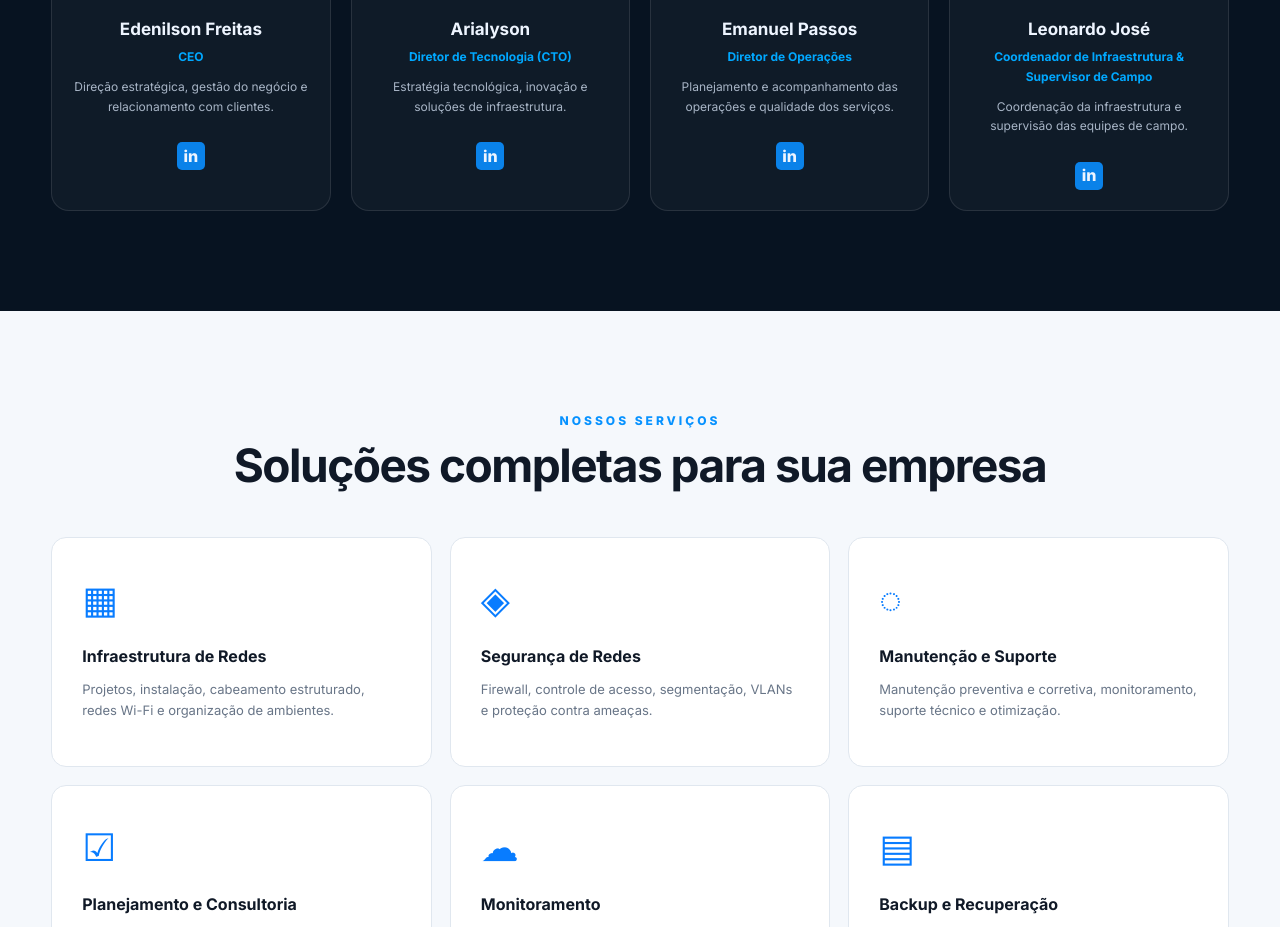
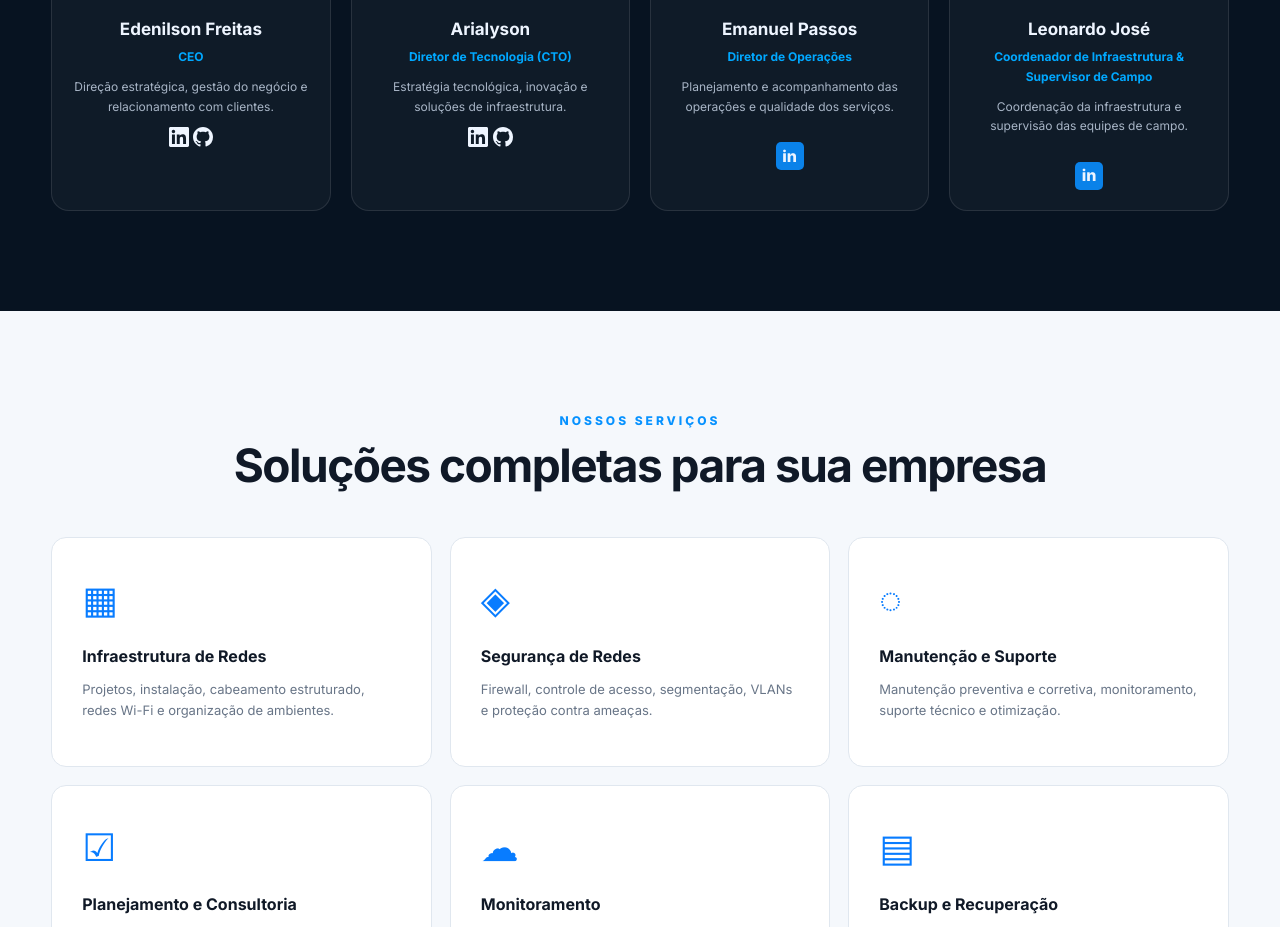
Before and after one commit to EdenilsonFreitas/Portifolio_Connecta, a plain HTML site: page index.html in a window 1280 px wide. Shown: the part 2381-3308 px from the top of the page. Drawn offline with Linux system fonts and the light colour scheme.

Commit message:
adicionando o github do team

```diff
--- a/index.html
+++ b/index.html
@@ -222,16 +222,48 @@
                 clientes.
               </p>
 
+              <div class="social-links">
                 <a
                   href="https://www.linkedin.com/in/edenilsonfreitas/"
                   target="_blank"
                   rel="noopener noreferrer"
+                  class="social-link"
                   aria-label="LinkedIn de Edenilson Freitas"
                 >
-                in
+                  <svg
+                    xmlns="http://www.w3.org/2000/svg"
+                    width="20"
+                    height="20"
+                    viewBox="0 0 24 24"
+                    fill="currentColor"
+                  >
+                    <path
+                      d="M20.447 20.452h-3.554v-5.569c0-1.328-.027-3.037-1.852-3.037-1.853 0-2.136 1.445-2.136 2.939v5.667H9.351V9h3.414v1.561h.046c.477-.9 1.637-1.85 3.37-1.85 3.601 0 4.267 2.37 4.267 5.455v6.286zM5.337 7.433c-1.144 0-2.063-.926-2.063-2.065 0-1.138.92-2.063 2.063-2.063 1.14 0 2.064.925 2.064 2.063 0 1.139-.925 2.065-2.064 2.065zm1.782 13.019H3.555V9h3.564v11.452zM22.225 0H1.771C.792 0 0 .774 0 1.729v20.542C0 23.227.792 24 1.771 24h20.451C23.2 24 24 23.227 24 22.271V1.729C24 .774 23.2 0 22.222 0h.003z"
+                    />
+                  </svg>
                 </a>
+
+                <a
+                  href="https://github.com/EdenilsonFreitas"
+                  target="_blank"
+                  rel="noopener noreferrer"
+                  class="social-link"
+                  aria-label="GitHub de Edenilson Freitas"
+                >
+                  <svg
+                    xmlns="http://www.w3.org/2000/svg"
+                    width="20"
+                    height="20"
+                    viewBox="0 0 24 24"
+                    fill="currentColor"
+                  >
+                    <path
+                      d="M12 0C5.37 0 0 5.37 0 12c0 5.31 3.435 9.795 8.205 11.385.6.105.825-.255.825-.57 0-.285-.015-1.23-.015-2.235-3.015.555-3.795-.735-4.035-1.41-.135-.345-.72-1.41-1.23-1.695-.42-.225-1.02-.78-.015-.795.945-.015 1.62.87 1.845 1.23 1.08 1.815 2.805 1.305 3.495.99.105-.78.42-1.305.765-1.605-2.67-.3-5.46-1.335-5.46-5.925 0-1.305.465-2.385 1.23-3.225-.12-.3-.54-1.53.12-3.15 0 0 1.005-.315 3.3 1.23.96-.27 1.98-.405 3-.405s2.04.135 3 .405c2.295-1.56 3.3-1.23 3.3-1.23.66 1.62.24 2.85.12 3.15.765.84 1.23 1.905 1.23 3.225 0 4.605-2.805 5.625-5.475 5.925.435.375.81 1.095.81 2.22 0 1.605-.015 2.895-.015 3.3 0 .315.225.69.825.57A12.02 12.02 0 0024 12c0-6.63-5.37-12-12-12z"
+                    />
+                  </svg>
+                </a>
+              </div>
             </article>
-
             <!-- ARIALYSON -->
 
             <article class="team-card">
@@ -247,14 +279,47 @@
                 Estratégia tecnológica, inovação e soluções de infraestrutura.
               </p>
 
+              <div class="social-links">
                 <a
                   href="https://www.linkedin.com/in/arialyson-lima-3143b3215/"
                   target="_blank"
                   rel="noopener noreferrer"
-                aria-label="LinkedIn de Arialyson"
+                  class="social-link"
+                  aria-label="LinkedIn de Arialyson Lima"
                 >
-                in
+                  <svg
+                    xmlns="http://www.w3.org/2000/svg"
+                    width="20"
+                    height="20"
+                    viewBox="0 0 24 24"
+                    fill="currentColor"
+                  >
+                    <path
+                      d="M20.447 20.452h-3.554v-5.569c0-1.328-.027-3.037-1.852-3.037-1.853 0-2.136 1.445-2.136 2.939v5.667H9.351V9h3.414v1.561h.046c.477-.9 1.637-1.85 3.37-1.85 3.601 0 4.267 2.37 4.267 5.455v6.286zM5.337 7.433c-1.144 0-2.063-.926-2.063-2.065 0-1.138.92-2.063 2.063-2.063 1.14 0 2.064.925 2.064 2.063 0 1.139-.925 2.065-2.064 2.065zm1.782 13.019H3.555V9h3.564v11.452zM22.225 0H1.771C.792 0 0 .774 0 1.729v20.542C0 23.227.792 24 1.771 24h20.451C23.2 24 24 23.227 24 22.271V1.729C24 .774 23.2 0 22.222 0h.003z"
+                    />
+                  </svg>
                 </a>
+
+                <a
+                  href="https://github.com/Arialyson"
+                  target="_blank"
+                  rel="noopener noreferrer"
+                  class="social-link"
+                  aria-label="GitHub de Arialyson Lima"
+                >
+                  <svg
+                    xmlns="http://www.w3.org/2000/svg"
+                    width="20"
+                    height="20"
+                    viewBox="0 0 24 24"
+                    fill="currentColor"
+                  >
+                    <path
+                      d="M12 0C5.37 0 0 5.37 0 12c0 5.31 3.435 9.795 8.205 11.385.6.105.825-.255.825-.57 0-.285-.015-1.23-.015-2.235-3.015.555-3.795-.735-4.035-1.41-.135-.345-.72-1.41-1.23-1.695-.42-.225-1.02-.78-.015-.795.945-.015 1.62.87 1.845 1.23 1.08 1.815 2.805 1.305 3.495.99.105-.78.42-1.305.765-1.605-2.67-.3-5.46-1.335-5.46-5.925 0-1.305.465-2.385 1.23-3.225-.12-.3-.54-1.53.12-3.15 0 0 1.005-.315 3.3 1.23.96-.27 1.98-.405 3-.405s2.04.135 3 .405c2.295-1.56 3.3-1.23 3.3-1.23.66 1.62.24 2.85.12 3.15.765.84 1.23 1.905 1.23 3.225 0 4.605-2.805 5.625-5.475 5.925.435.375.81 1.095.81 2.22 0 1.605-.015 2.895-.015 3.3 0 .315.225.69.825.57A12.02 12.02 0 0024 12c0-6.63-5.37-12-12-12z"
+                    />
+                  </svg>
+                </a>
+              </div>
             </article>
 
             <!-- EMANUEL -->
```
Lines whose indentation alone changed are shown as unchanged.
